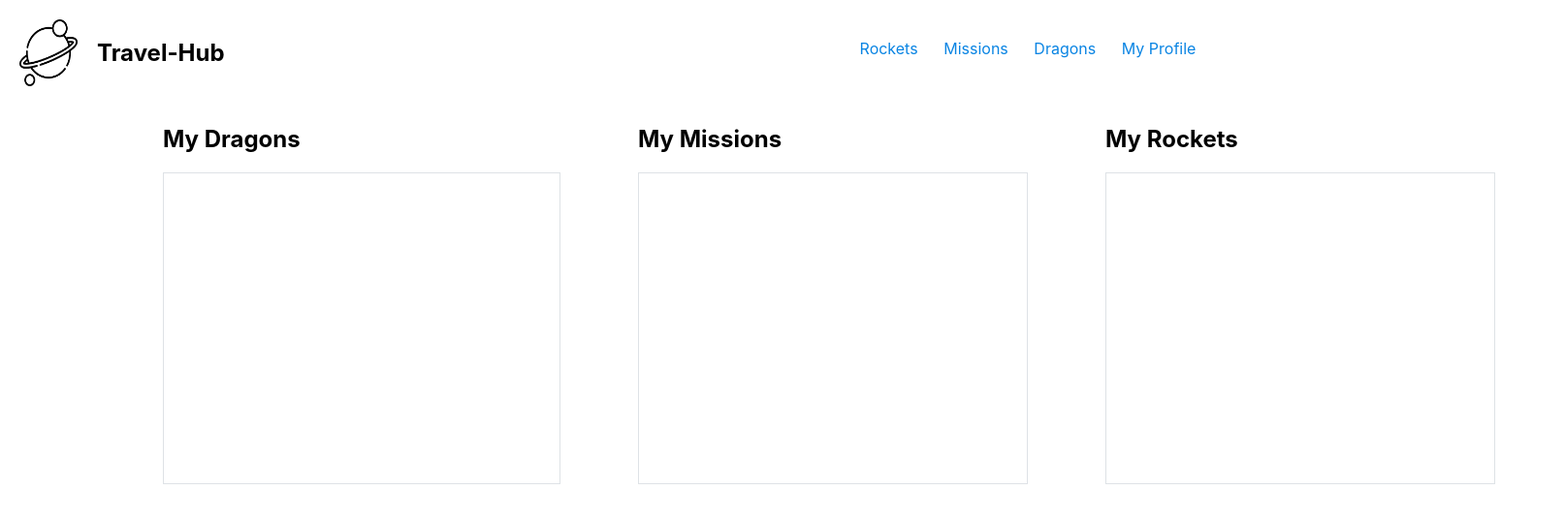
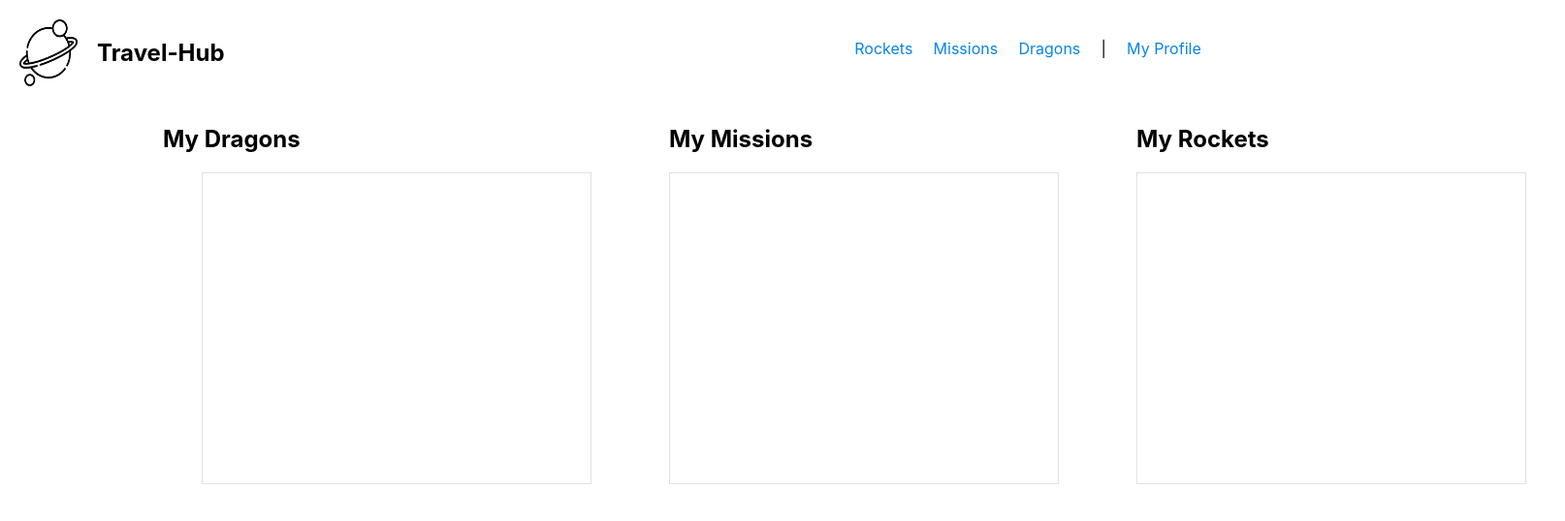
Before and after one commit to MICHAELKITH/react-travel-hub, a React (Create React App) app: page /missionProfile in a window 1280 px wide. Shown: the top 538 px of the page at 97% size, 1614 px wide, since content can reach past the window. Built offline with nearby package versions, Linux system fonts and the light colour scheme.

Commit message:
done changes required

```diff
--- a/src/components/Header.js
+++ b/src/components/Header.js
@@ -13,6 +13,8 @@ function Header() {
             <NavLink to="/">Rockets</NavLink>
             <NavLink to="/mission">Missions</NavLink>
             <NavLink to="/dragon">Dragons</NavLink>
+            {' '}
+            |
             <NavLink to="/missionProfile">My Profile</NavLink>
           </div>
         </div>
--- a/src/components/dragon.jsx
+++ b/src/components/dragon.jsx
@@ -39,10 +39,10 @@ function ReserveDragons() {
   const filteredDragons = dragons.filter((dragon) => dragon.reserved);
 
   return (
-    <div>
+    <div className="dragon">
 
       {filteredDragons.map((dragon) => (
-        <div key={dragon.id}>{dragon.name}</div>
+        <div className="list-dragon" key={dragon.id}>{dragon.name}</div>
       ))}
     </div>
   );
--- a/src/components/rocket.jsx
+++ b/src/components/rocket.jsx
@@ -15,7 +15,7 @@ const Rockets = () => {
   return (
     <div className="container">
       {status && rockets.map((each) => (
-        <article key={each.id} className="article">
+        <div key={each.id} className="article">
           <img src={each.image} className="img" alt={each.name} />
           <div>
             <h2 className={styles.title}>{each.name}</h2>
@@ -25,15 +25,16 @@ const Rockets = () => {
             </p>
             <button
               type="button"
-              className={each.reserved ? styles.unreserve : styles.reserve}
+              className={each.reserved ? 'unreserve' : 'reserve'}
               onClick={() => dispatch(reserveRocket(each.id))}
             >
               {each.reserved ? 'Cancel Reservation' : 'Reserve Rocket'}
             </button>
           </div>
-        </article>
+        </div>
       ))}
     </div>
   );
 };
+
 export default Rockets;
--- a/src/styles/dragon.css
+++ b/src/styles/dragon.css
@@ -17,8 +17,13 @@
   padding: 0 40px;
 }
 
-.dragons_list {
+.list-dragon {
+  padding: 20px 10px;
+  border-bottom: 1px solid #dee2e6;
+}
+
+.dragon {
   border: 1px solid #dee2e6;
+  width: 50vh;
   height: 40vh;
-  width: 46vh;
 }
--- a/src/styles/profile.css
+++ b/src/styles/profile.css
@@ -21,7 +21,13 @@
 }
 
 .rocketReserved {
-  width: 100%;
-  padding: 5px;
-  border: 1px solid gray;
+  padding: 20px 10px;
+  border-bottom: 1px solid #dee2e6;
+  width: 95%;
 }
+
+.rocket {
+  border: 1px solid #dee2e6;
+  width: 50vh;
+  height: 40vh;
+}
--- a/src/styles/rocket.css
+++ b/src/styles/rocket.css
@@ -24,7 +24,7 @@
 
 .reserve,
 .unreserve {
-  background-color: rgb(24, 145, 44);
+  background-color: rgb(28, 15, 206);
   color: #fff;
   border: none;
   border-radius: 5px;
@@ -33,7 +33,7 @@
 }
 
 .unreserve {
-  background: #e60000;
+  background: #fa0d0d;
   color: white;
   font-weight: bold;
 }
@@ -50,7 +50,7 @@
 
 .rocketDiv {
   width: 90%;
-  background-color: red;
+  background-color: rgb(25, 0, 255);
 }
 
 p {
```
